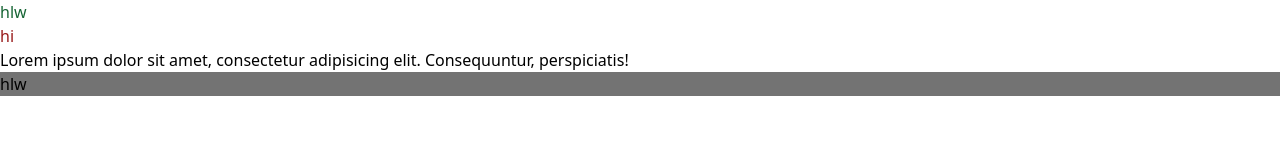
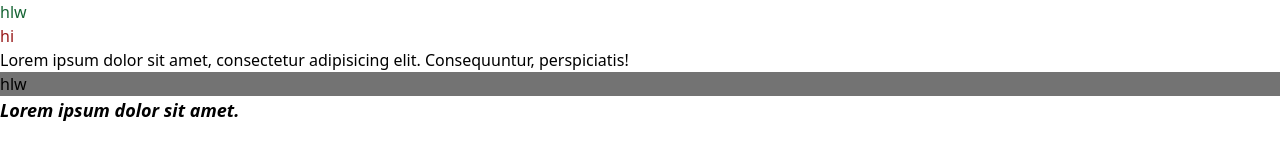
Before and after one commit to naimajannat121/TGTailwind, a plain HTML site: page index.html in a window 1280 px wide. Drawn offline with nearby package versions, Linux system fonts and the light colour scheme.

Commit message:
Font Weight Font Size done

```diff
--- a/index.html
+++ b/index.html
@@ -12,5 +12,7 @@
     <p>Lorem ipsum dolor sit amet, consectetur adipisicing elit. Consequuntur, perspiciatis!</p>
 
     <h1 class="bg-neutral-500">hlw</h1>
+
+    <p class="font-extrabold text-lg"><i>Lorem ipsum dolor sit amet.</i></p>
 </body>
 </html>
```
